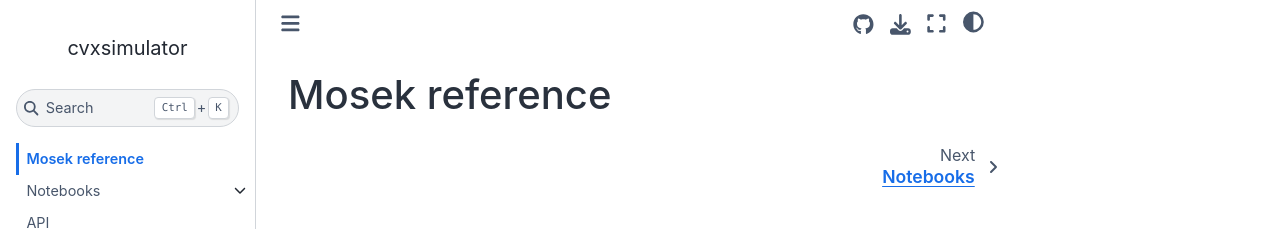
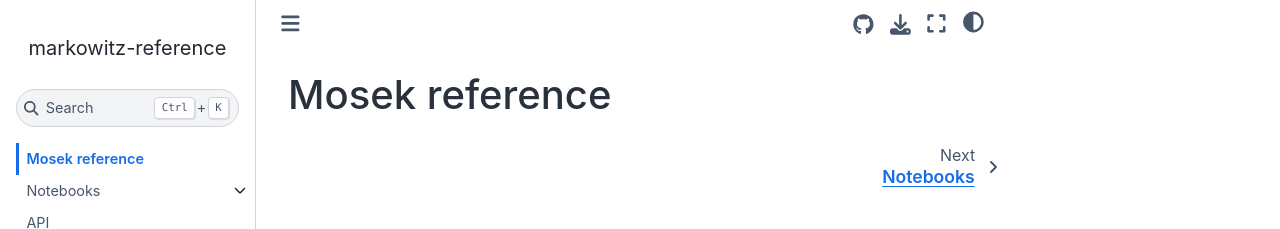
Before and after one commit to cvxgrp/markowitz-reference, a Jupyter Book: the page built from book/docs/index.md, in a window 1280 px wide. Shown: the top 229 px of the page. Built offline with Jupyter Book 1.0.4 settings and Sphinx 7.4.7 and the Sphinx Book theme 1.1.4, drawn with Linux system fonts in a browser that asks for light colours; comment, search, counter and statistics services are not loaded; part of the change alters nothing that is shown.

Commit message:
Update _config.yml

```diff
--- a/book/_config.yml
+++ b/book/_config.yml
@@ -1,7 +1,7 @@
 # Book settings
 # Learn more at https://jupyterbook.org/customize/config.html
 
-title: cvxsimulator
+title: markowitz-reference
 author: Thomas Schmelzer
 only_build_toc_files: true
 
@@ -15,7 +15,7 @@ parse:
     - linkify
     - dollarmath
   myst_substitutions:
-    book_url: https://www.cvxgrp.org/simulator
+    book_url: https://www.cvxgrp.org/markowitz-reference
 
 # needed for plotly
 sphinx:
@@ -25,7 +25,7 @@ sphinx:
 
 # Information about where the book exists on the web
 repository:
-  url: https://github.com/cvxgrp/simulator
+  url: https://github.com/cvxgrp/markowitz-reference
   path_to_book: book
   branch: main
 
```
